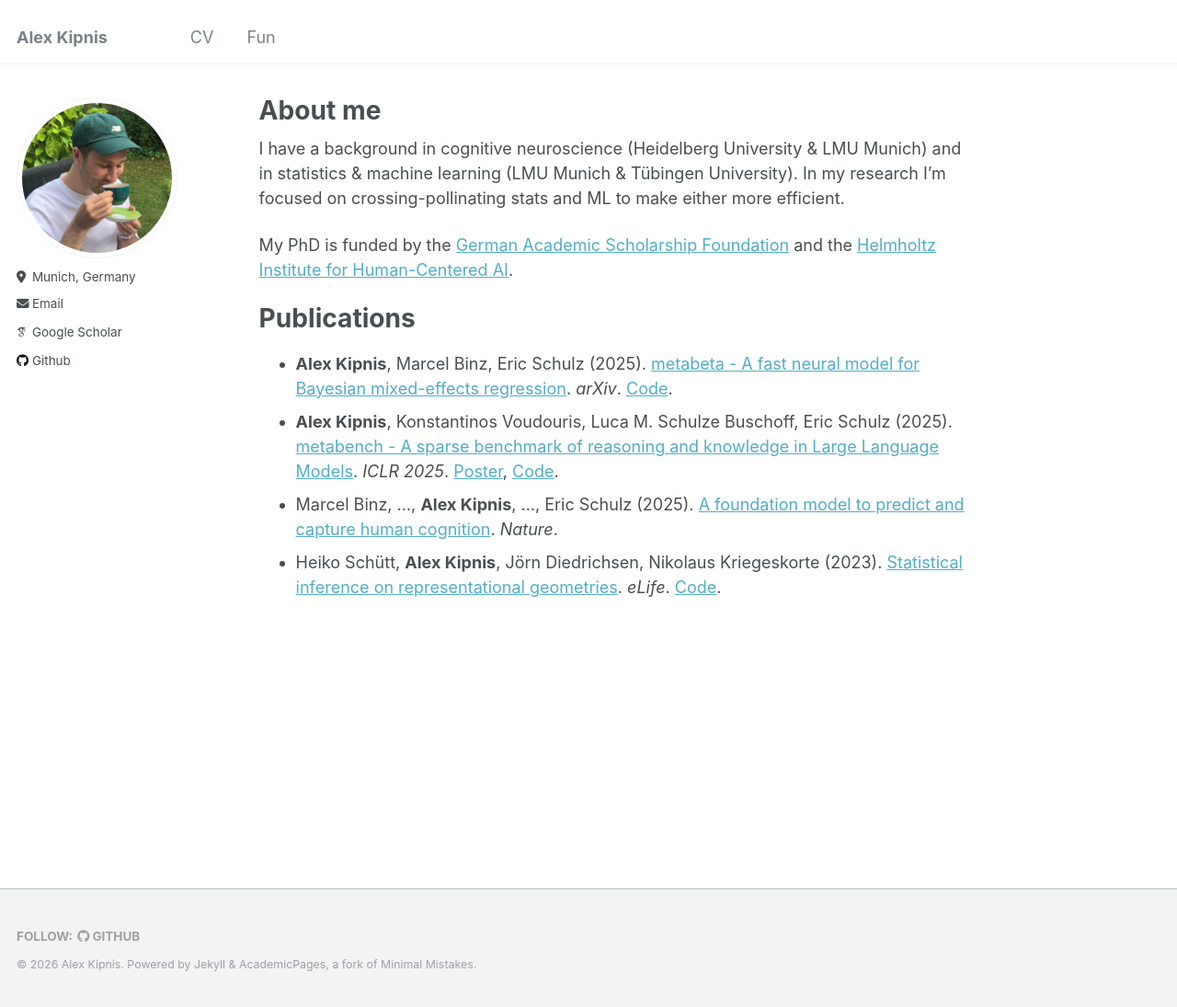
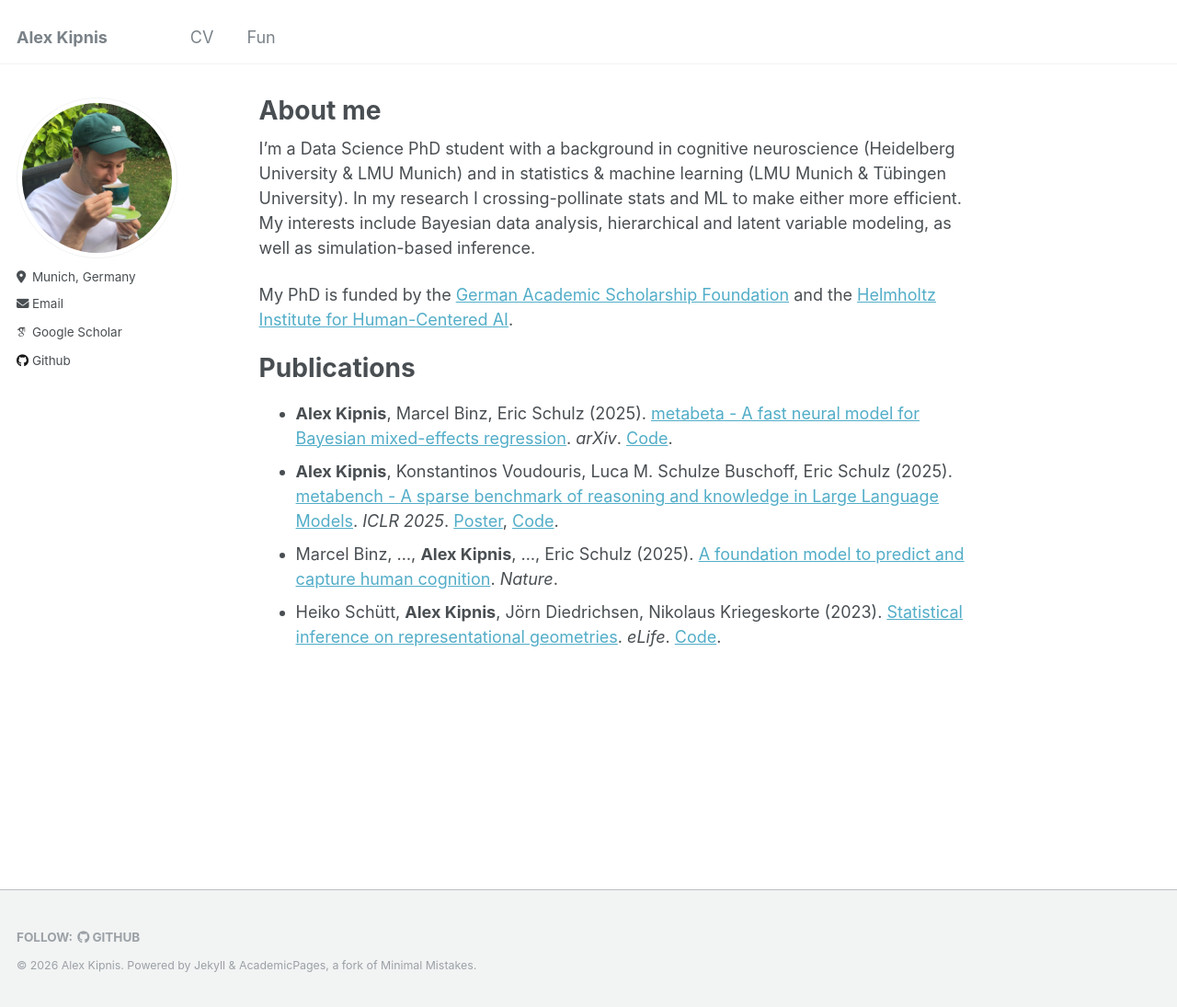
Before and after one commit to adkipnis/adkipnis.github.io, a Jekyll site: the page built from _pages/about.md, in a window 1280 px wide and 1095 px high. Shown: the whole window at 92% size. Built offline with Jekyll 4.4.1, drawn with Linux system fonts in a browser that asks for light colours; some web fonts are replaced.

Commit message:
Revise about page to reflect current status and interests
Updated personal background and research focus in about page.

```diff
--- a/_pages/about.md
+++ b/_pages/about.md
@@ -6,7 +6,7 @@ redirect_from:
   - /about/
   - /about.html
 ---
-I have a background in cognitive neuroscience (Heidelberg University & LMU Munich) and in statistics & machine learning (LMU Munich & Tübingen University). In my research I'm focused on crossing-pollinating stats and ML to make either more efficient.
+I'm a Data Science PhD student with a background in cognitive neuroscience (Heidelberg University & LMU Munich) and in statistics & machine learning (LMU Munich & Tübingen University). In my research I crossing-pollinate stats and ML to make either more efficient. My interests include Bayesian data analysis, hierarchical and latent variable modeling, as well as simulation-based inference.
 
 My PhD is funded by the [German Academic Scholarship Foundation](https://www.studienstiftung.de/en/) and the [Helmholtz Institute for Human-Centered AI](https://hcai-munich.com/).
 
```
